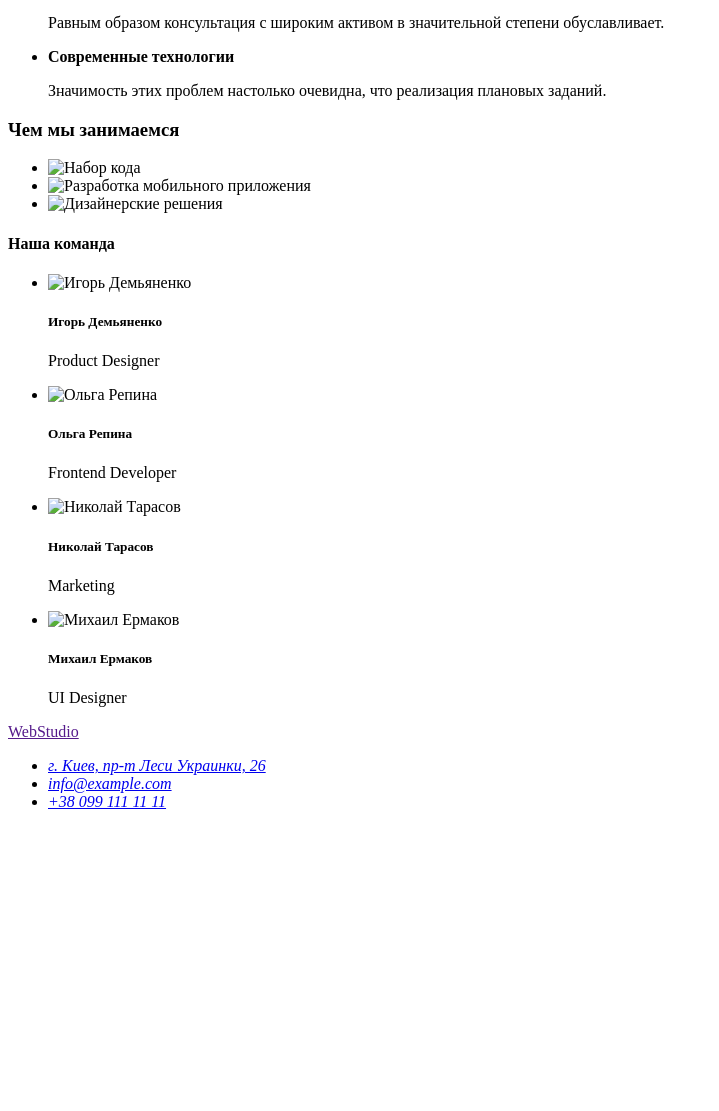
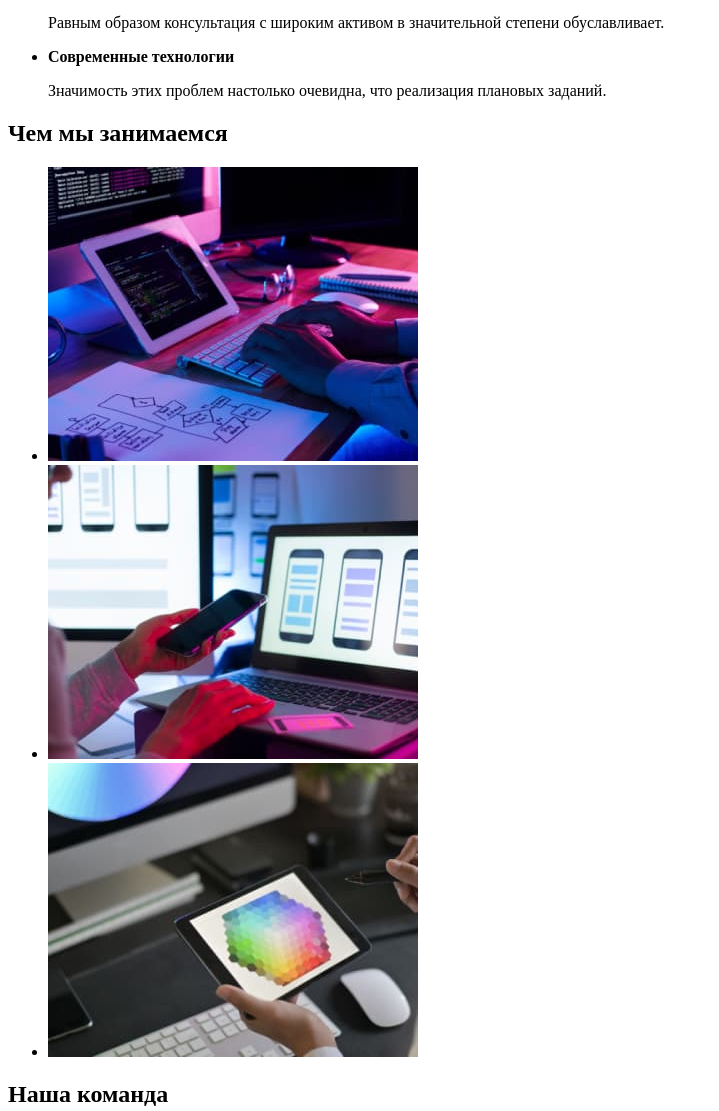
Before and after one commit to StepanNehoda/goit-markup-hw-01, a plain HTML site: page index.html in a window 1280 px wide. Shown: the part 408-1519 px from the top of the page, without its empty margins (0-719 px from the left). Before the commit the page ends 1235 px from the top, so only its background shows below. Drawn offline with Linux system fonts and the light colour scheme.

Commit message:
Home Work #1
Home Work #1

```diff
--- a/index.html
+++ b/index.html
@@ -67,16 +67,16 @@
         <!-- WHAT WE DO -->
             <section>
                 <div>
-                    <h3 lang="ru">Чем мы занимаемся</h2>
+                    <h2 lang="ru">Чем мы занимаемся</h2>
                     <ul>
                         <li>
-                            <img src="./img/img.jpg" alt="Набор кода" width="370" height="294">
+                            <img src="./images/img.jpg" alt="Набор кода" width="370" height="294">
                         </li>
                         <li>
-                            <img src="./img/img-1.jpg" alt="Разработка мобильного приложения" width="370" height="294">
+                            <img src="./images/img-1.jpg" alt="Разработка мобильного приложения" width="370" height="294">
                         </li>
                         <li>
-                            <img src="./img/img-2.jpg" alt="Дизайнерские решения" width="370" height="294">
+                            <img src="./images/img-2.jpg" alt="Дизайнерские решения" width="370" height="294">
                         </li>
                     </ul>
                 </div>
@@ -84,26 +84,26 @@
         <!-- TEAM -->
             <section>
                 <div>
-                    <h4 lang="ru">Наша команда</h4>
+                    <h2 lang="ru">Наша команда</h2>
                     <ul>
                         <li>
-                            <img src="./img/img-team.jpg" alt="Игорь Демьяненко" width="270" height="260">
-                            <h5 lang="ru">Игорь Демьяненко</h5>
+                            <img src="./images/img-team.jpg" alt="Игорь Демьяненко" width="270" height="260">
+                            <h3 lang="ru">Игорь Демьяненко</h3>
                             <p lang="en">Product Designer</p>
                         </li>
                         <li>
-                            <img src="./img/img-team1.jpg" alt="Ольга Репина" width="270" height="260">
-                            <h5 lang="ru">Ольга Репина</h5>
+                            <img src="./images/img-team1.jpg" alt="Ольга Репина" width="270" height="260">
+                            <h3 lang="ru">Ольга Репина</h3>
                             <p lang="en">Frontend Developer</p>
                         </li>
                         <li>
-                            <img src="./img/img-team2.jpg" alt="Николай Тарасов" width="270" height="260">
-                            <h5 lang="ru">Николай Тарасов</h5>
+                            <img src="./images/img-team2.jpg" alt="Николай Тарасов" width="270" height="260">
+                            <h3 lang="ru">Николай Тарасов</h3>
                             <p lang="en">Marketing</p>
                         </li>
                         <li>
-                            <img src="./img/img-team3.jpg" alt="Михаил Ермаков" width="270" height="260">
-                            <h5 lang="ru">Михаил Ермаков</h5>
+                            <img src="./images/img-team3.jpg" alt="Михаил Ермаков" width="270" height="260">
+                            <h3 lang="ru">Михаил Ермаков</h3>
                             <p lang="en">UI Designer</p>
                         </li>
                     </ul>
```
